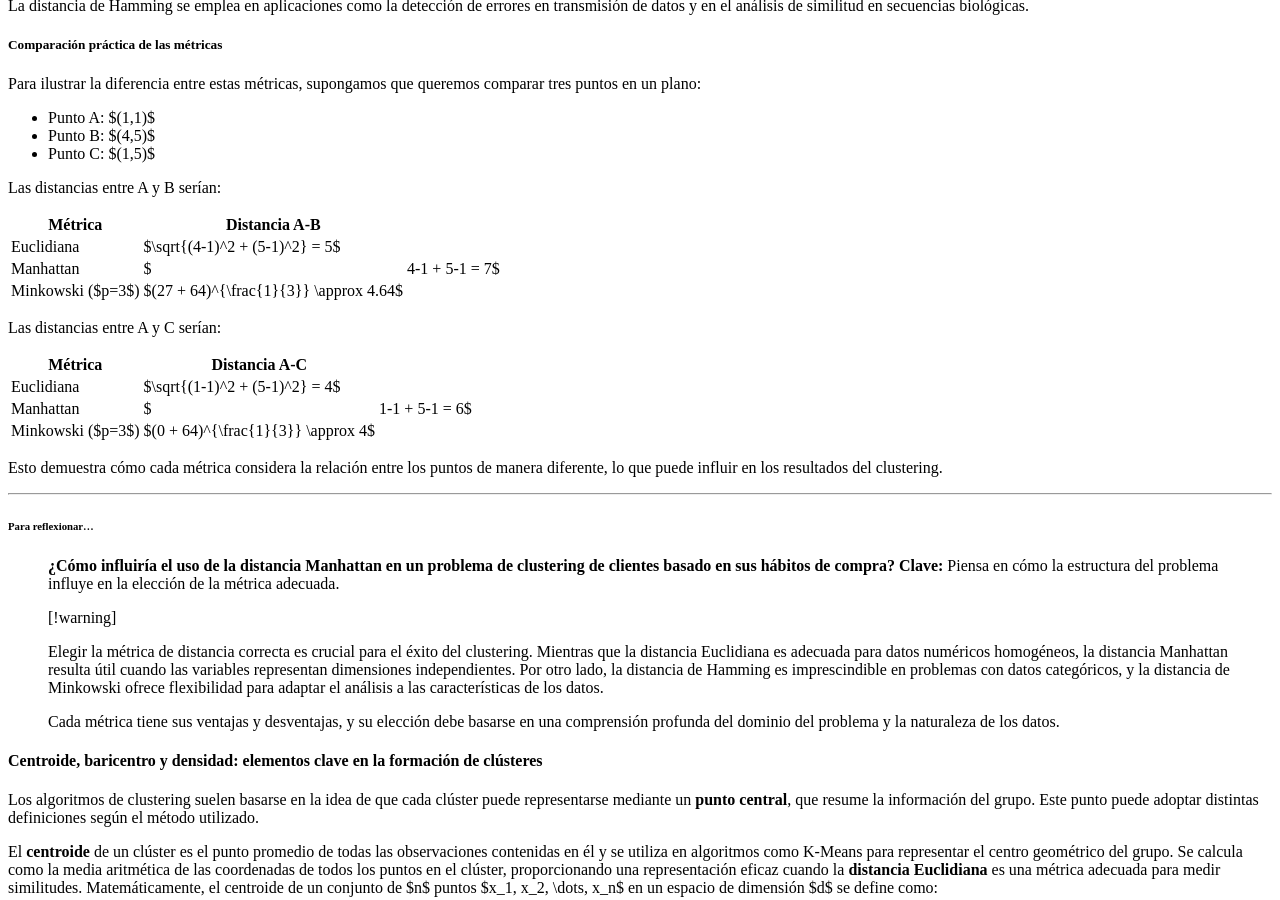
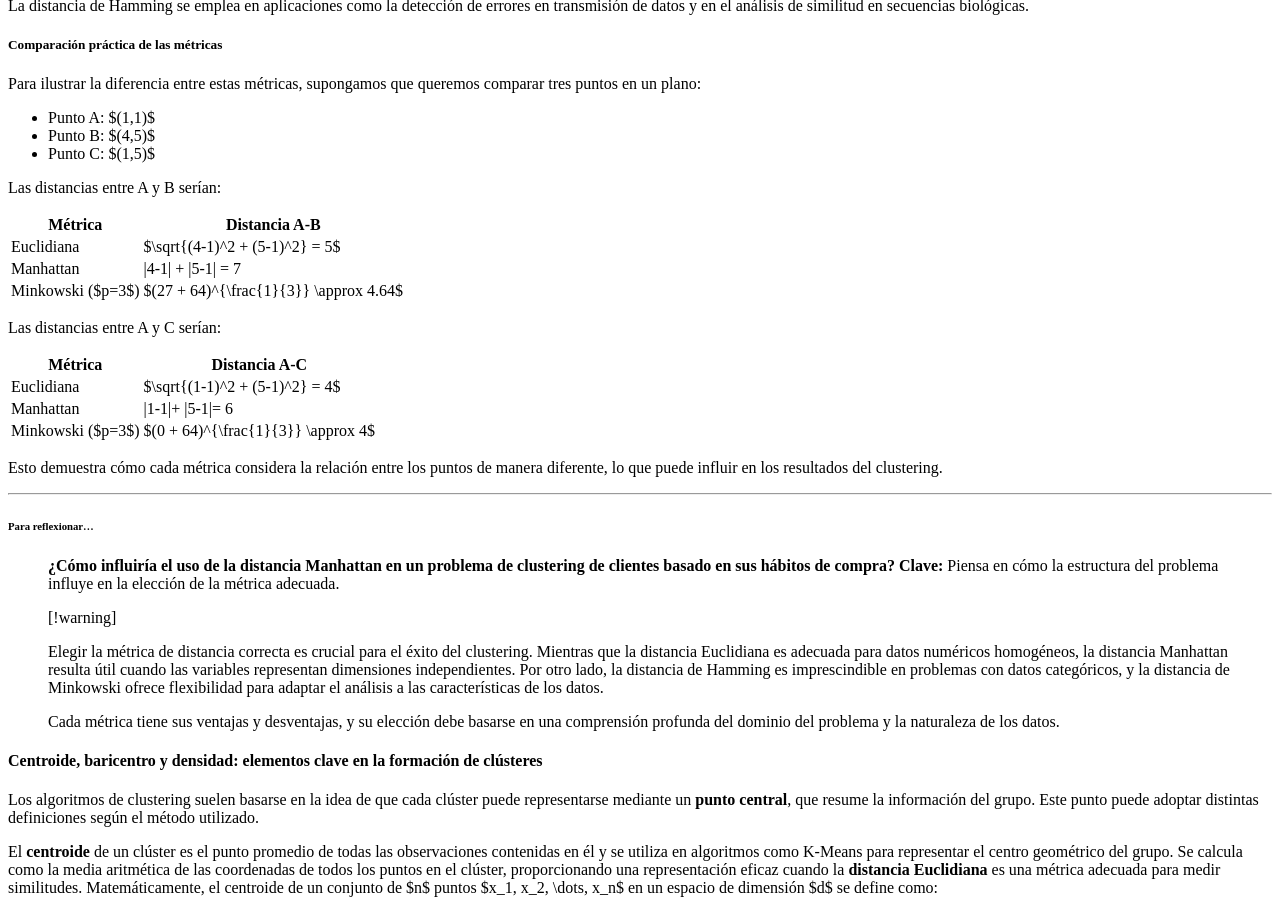
Before and after one commit to sebamendoza-eusa/ML_101, a Jekyll site: the page built from 03-ML_No_Supervisado/01-clustering.md, in a window 1280 px wide and 900 px high, scrolled down 3685 px. Built offline with Jekyll 4.4.1, drawn with Linux system fonts in a browser that asks for light colours; our own code applies the rules of GitHub Pages for plain Markdown files; formulas are drawn with MathJax 3.

```diff
--- a/03-ML_No_Supervisado/01-clustering.md
+++ b/03-ML_No_Supervisado/01-clustering.md
@@ -183,7 +183,7 @@ Las distancias entre A y B serían:
 | Métrica | Distancia A-B|
 | ----------------- | -------------------------------------- |
 | Euclidiana| $\sqrt{(4-1)^2 + (5-1)^2} = 5$ |
-| Manhattan | $|4-1| + |5-1| = 7$ |
+| Manhattan | \|4-1\| + \|5-1\| = 7 |
 | Minkowski ($p=3$) | $(27 + 64)^{\frac{1}{3}} \approx 4.64$ |
 
 Las distancias entre A y C serían:
@@ -191,7 +191,7 @@ Las distancias entre A y C serían:
 | Métrica | Distancia A-C|
 | ----------------- | ---------------------------------- |
 | Euclidiana| $\sqrt{(1-1)^2 + (5-1)^2} = 4$ |
-| Manhattan | $|1-1|+ |5-1|= 6$ |
+| Manhattan | \|1-1\|+ \|5-1\|= 6 |
 | Minkowski ($p=3$) | $(0 + 64)^{\frac{1}{3}} \approx 4$ |
 
 Esto demuestra cómo cada métrica considera la relación entre los puntos de manera diferente, lo que puede influir en los resultados del clustering.
```
